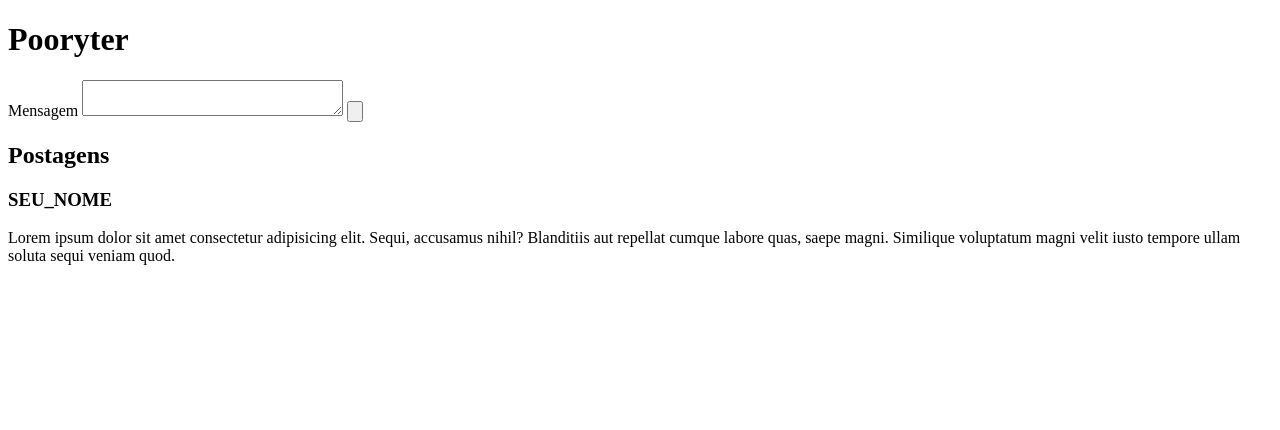
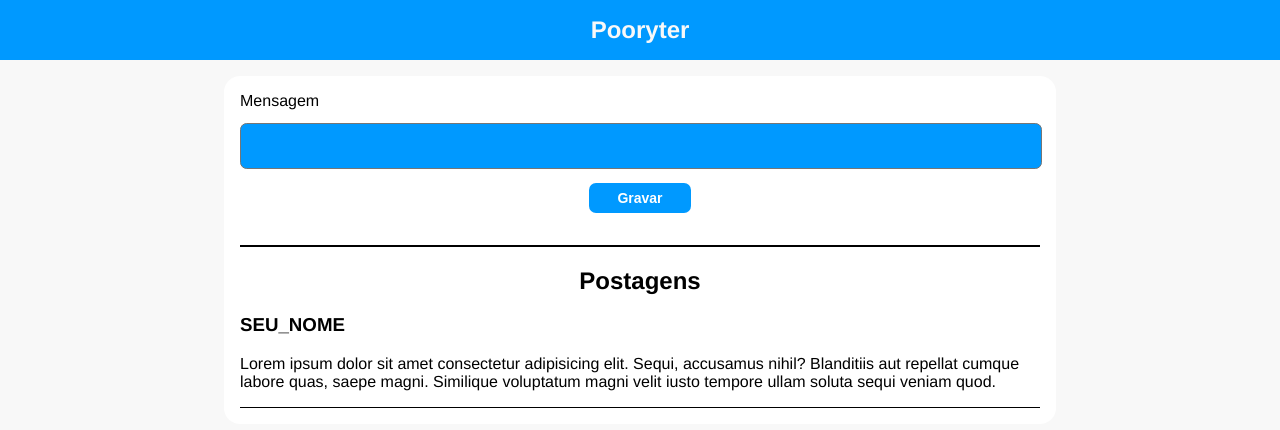
Before and after one commit to liimadv/Pooryter, a plain HTML site: page index.html in a window 1280 px wide. Drawn offline with Linux system fonts and the light colour scheme.

Commit message:
aTUALIZACAO

```diff
--- /dev/null
+++ b/estilos/index.css
@@ -0,0 +1,69 @@
+body {
+    font-family: Helvetica, sans-serif;
+    background-color: #f8f8f8;
+    margin: 0;
+}
+
+header {
+    background-color: #0099ff;
+    padding: 1em;
+}
+
+h1 {
+    color: #f8f8f8;
+    font-size: 1.5em;
+    text-align: center;
+    margin: 0;
+}
+
+main {
+    background-color: #fff;
+    width: 800px;
+    margin: auto;
+    margin-top: 1em;
+    border-radius: 1em;
+    padding: 1em;
+}
+
+form > * {
+    display: block;
+}
+
+#msg {
+    width: calc(100% - 1em);
+    margin-top: 1em;
+    padding: 0.5em;
+    border-radius: 0.5em;
+    background-color: #0099ff;
+    color: #fff;
+    font-weight: bolder;
+    outline: 0;
+    resize: none;
+}
+
+form > input {
+    margin: auto;
+    margin-top: 1em;
+    padding: 0.5em 2em;
+    border-radius: 0.5em;
+    border: none;
+    background-color: #0099ff;
+    color: #fff;
+    font-weight: bolder;
+    font-size: 14px;
+}
+
+#posts {
+    border-top-width: 2px;
+    border-top-style: solid;
+    margin-top: 2em;
+}
+
+#posts > h2 {
+    text-align: center;
+}
+
+.postagem {
+    border-bottom-width: 1px;
+    border-bottom-style: solid;
+}
--- a/index.html
+++ b/index.html
@@ -3,6 +3,7 @@
 <head>
     <meta charset="UTF-8">
     <meta name="viewport" content="width=device-width, initial-scale=1.0">
+    <link rel="stylesheet" href="estilos/index.css">
     <title>Pooryter</title>
 </head>
 <body>
@@ -13,8 +14,8 @@
     <main>
         <form action="">
             <label for="msg">Mensagem</label>
-            <textarea name="" id="msg" cols="30" rows="2" ></textarea>
-            <input type="button" value="">
+            <textarea name="" id="msg" cols="15" rows="2" ></textarea>
+            <input type="button" value="Gravar">
         </form>
         <article id="posts">
             <h2>Postagens</h2>
```
